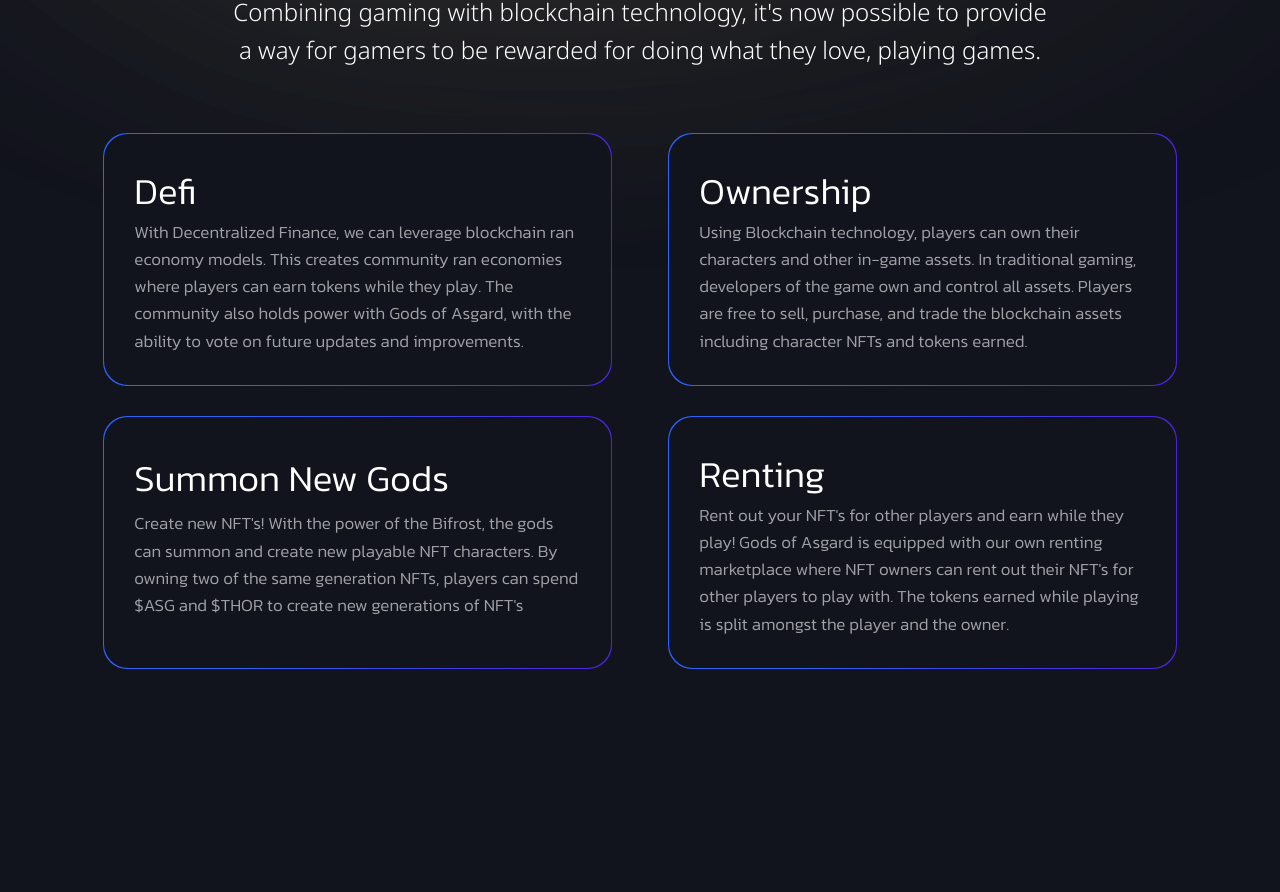
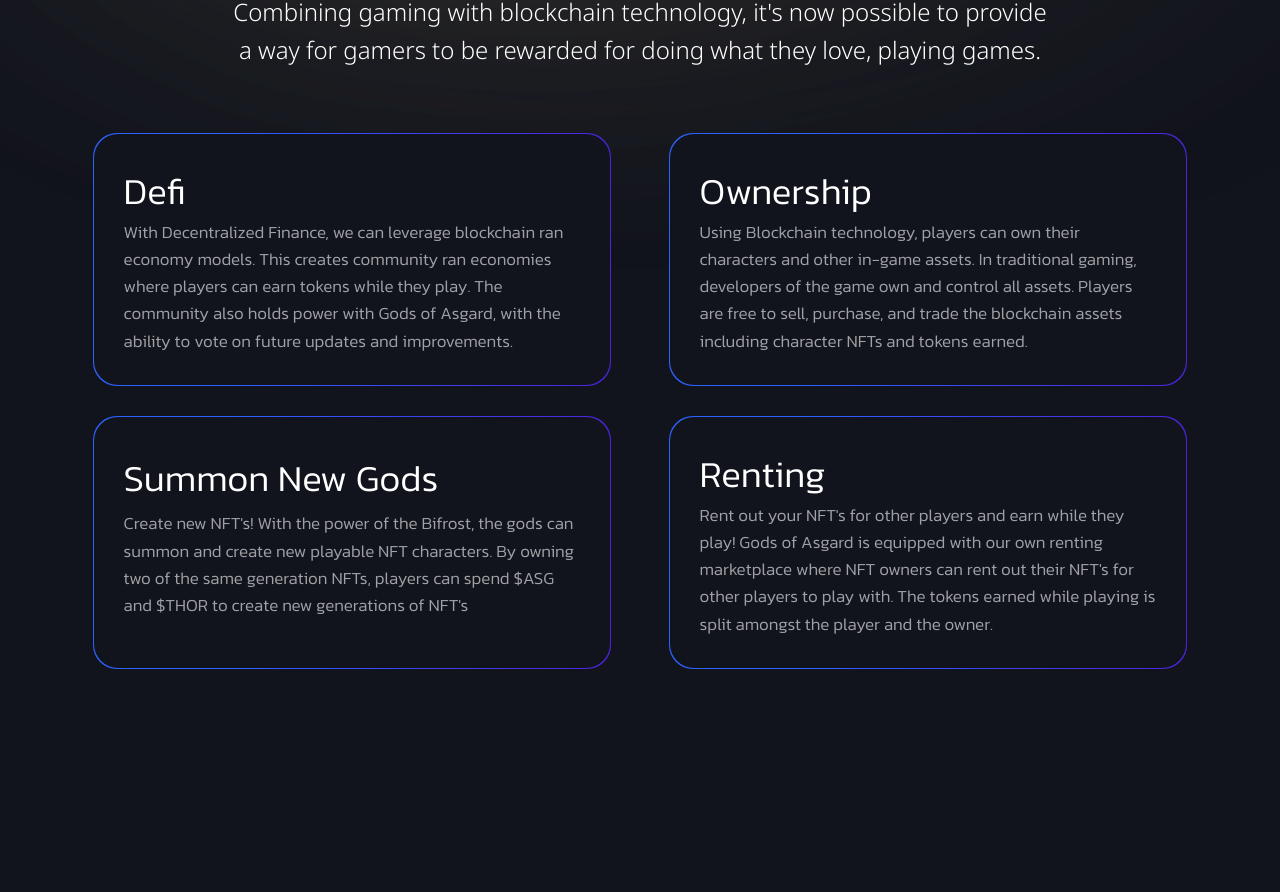
Before and after one commit to sikander-afzaal/thor_remake, a React (Create React App) app: page / in a window 1280 px wide. Shown: the part 3429-4321 px from the top of the page. Built offline with nearby package versions, Linux system fonts and the light colour scheme.

Commit message:
first commit

```diff
--- a/src/pages/Home/style.css
+++ b/src/pages/Home/style.css
@@ -534,7 +534,7 @@
   width: 100%;
   gap: 3rem;
   margin-top: 3rem;
-  padding-inline: 1rem;
+  padding-inline: 5px;
 }
 .built-box {
   text-align: left;
```
